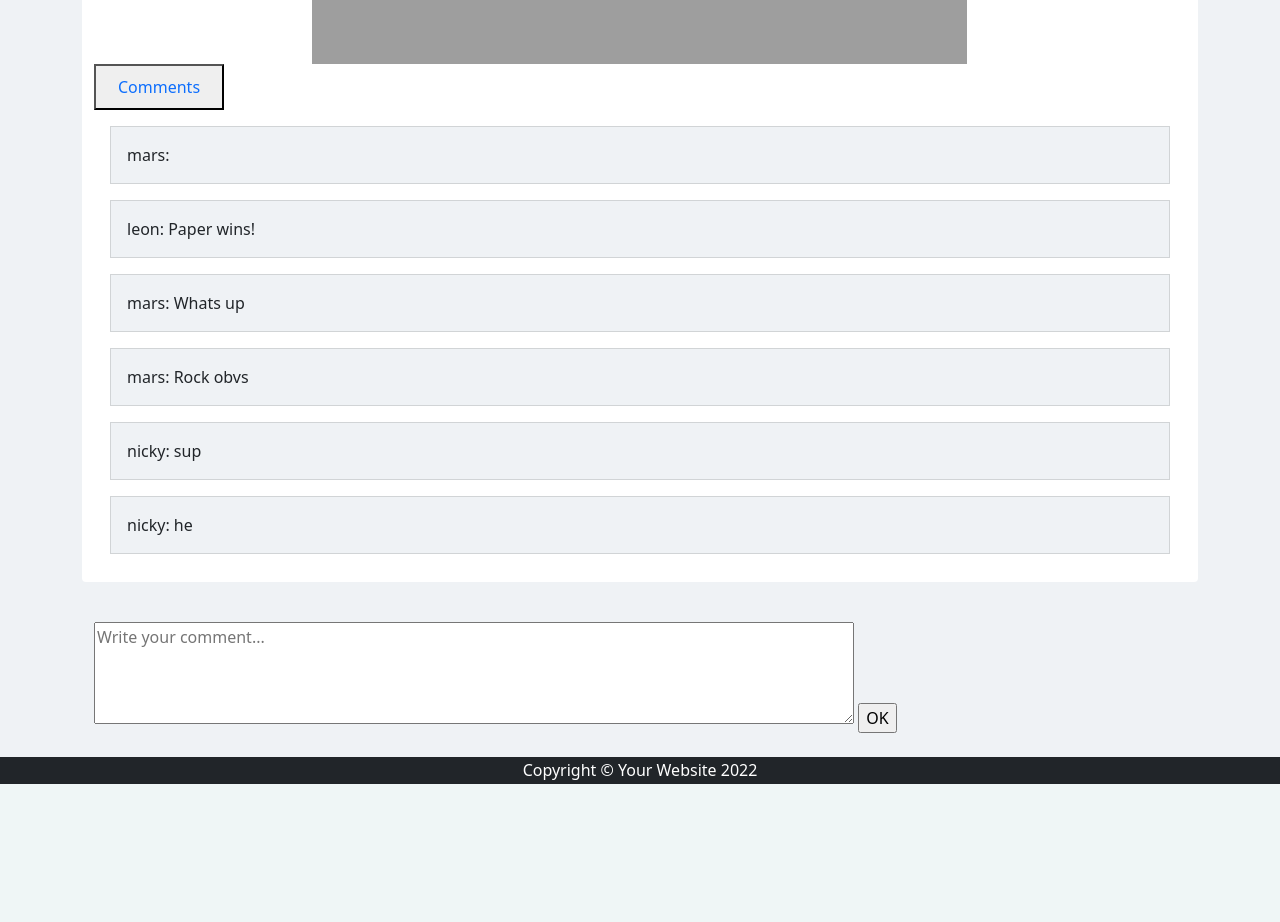
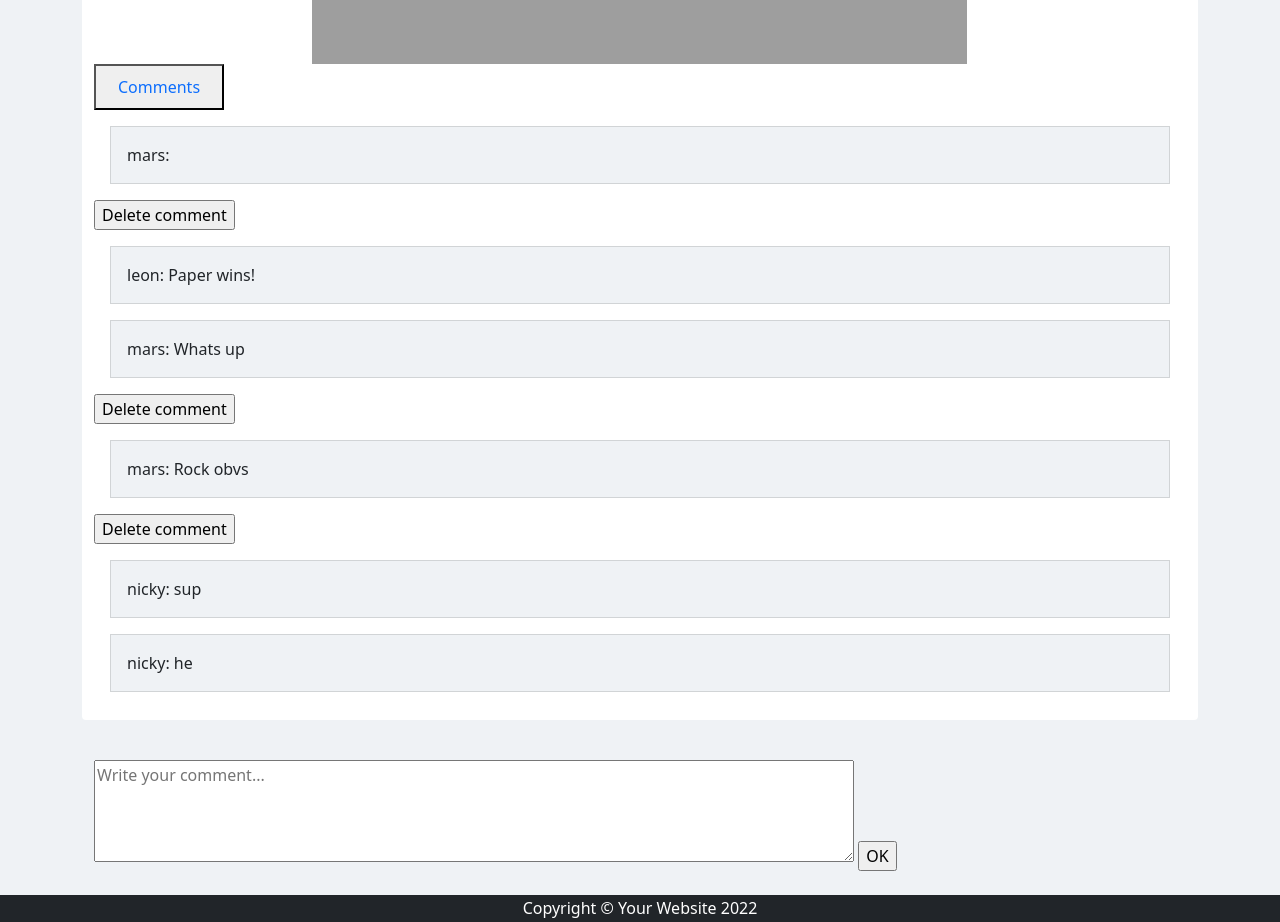
Before and after one commit to margaritisarg/forum, a Django app: page /commentspost/15 in a window 1280 px wide. Shown: the part 393-1315 px from the top of the page. Before the commit the page ends 1177 px from the top, so only its background shows below. Run offline with Django 4.2, Linux system fonts and the light colour scheme; a user stored in the database is signed in; data comes from the database, SQL or seed files in the repository; both versions use the stored data as it was after the commit; some libraries are stand-ins or nearby versions; grey boxes are pictures that could not be loaded.

Commit message:
Delete button working

```diff
--- a/base/templates/base/commentspost.html
+++ b/base/templates/base/commentspost.html
@@ -5,9 +5,10 @@
 <div class="container">
     {% if posts is not None %}
         {% for post in posts %}
-            {% include 'base/components/post_component.html' with post=post comments=comments users=users comments_list=comments_list %}
+            {% include 'base/components/post_component.html' with comments_list=comments_list %}
         {% endfor %}
     {% endif %}
+
 
     {% if request.user.is_authenticated %}
     <div class="container">
--- a/base/templates/base/components/comment_component.html
+++ b/base/templates/base/components/comment_component.html
@@ -1,4 +1,28 @@
 
 {% for comment in comments_list %}
-    <p class="card-comment"> {{comment.user__username}}: {{comment.body}} </p>
+    <p class="card-comment"> {{comment.user__username}}: {{comment.body}}
+
+        {% if request.user.id == comment.user_id%}
+
+        <form method="post" name="">
+            {% csrf_token %}
+            <input type="hidden" name="delete_comment" value="delete_comment">
+            <input type="hidden" name="comment_id" value={{comment.id}}>
+            <input type="submit" value="Delete comment">
+        </form>
+
+        {% endif %}
+    </p>
+
 {% endfor%}
+
+<!--
+
+            <form method="POST" action="" name="deleteComment" id="deleteComment">
+            {% csrf_token %}
+            <button class="button" href="{% url 'commentspost' post.id %}#">
+                <a class="" value={{post.id}} href="{% url 'commentspost' post.id %}#"> Delete Post </a>
+            </button>
+        </form>
+
+-->
--- a/base/templates/base/login_register.html
+++ b/base/templates/base/login_register.html
@@ -8,7 +8,7 @@
         <div class="container">
             <div class="row center">
                 <input type="text" name="username" placeholder="Username" autocomplete="off"></input>&nbsp;
-                <input type="text" name="password" placeholder="Password" autocomplete="off"></input>&nbsp;
+                <input type="password" name="password" placeholder="Password" autocomplete="off"></input>&nbsp;
                 <input type="submit" value="Login"></input>&nbsp;
             </div>
         </div>
--- a/base/views.py
+++ b/base/views.py
@@ -71,10 +71,17 @@ def commentspost(request, pk):
     context = {'posts': post, 'comments_list':all_comments}
 
     if request.method == "POST":
-        comment = request.POST["user_comment"]
-        comment_instance = Comment.objects.create(body=comment, post_id=pk, user_id=request.user.id)
-        comment_instance.save()
-        return redirect('commentspost', pk=pk)
+        comment_id = request.POST.get('comment_id')
+        delete_comment = request.POST.get('delete_comment')
+        if 'delete_comment' == delete_comment:
+            comment = Comment.objects.filter(id=comment_id)
+            comment.delete()
+            return redirect('commentspost', pk=pk)
+        else:
+            comment = request.POST["user_comment"]
+            comment_instance = Comment.objects.create(body=comment, post_id=pk, user_id=request.user.id)
+            comment_instance.save()
+            return redirect('commentspost', pk=pk)
     else:
         return render(request, 'base/commentspost.html', context)
 
```
Also changed, not shown: db.sqlite3.
